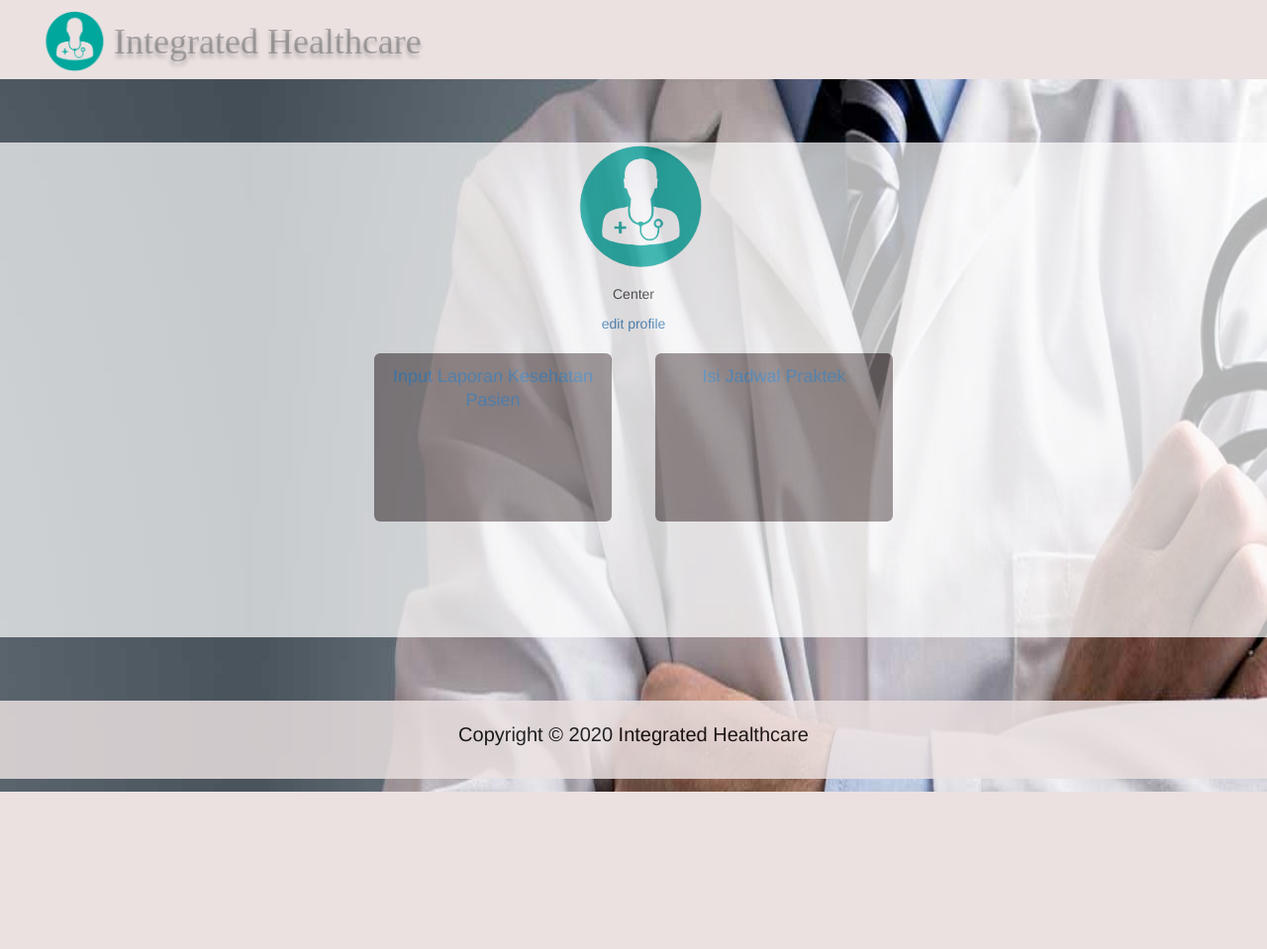
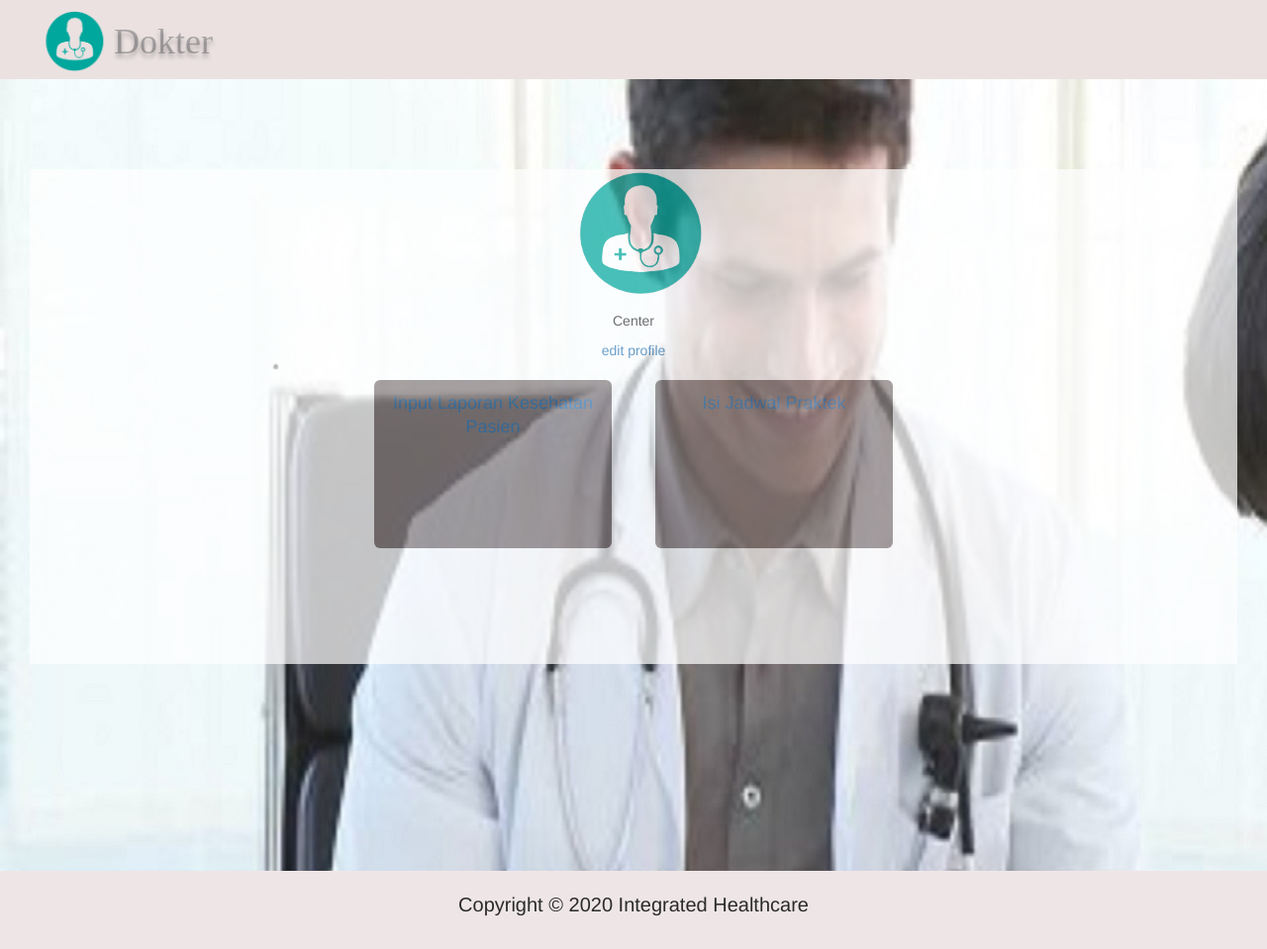
Before and after one commit to ahmadfikri21/Posyandu, a CodeIgniter app: page /Posyandu/index.php/dokter/homepage in a window 1280 px wide. Shown: the whole page at 99% size. Before the commit the page ends 800 px from the top, so only its background shows below. Run offline with CodeIgniter, Linux system fonts and the light colour scheme; data comes from the database, SQL or seed files in the repository; data that the repository does not hold is empty.

Commit message:
perubahan pada header home

```diff
--- a/application/controllers/Dokter.php
+++ b/application/controllers/Dokter.php
@@ -39,7 +39,7 @@ class Dokter extends CI_Controller
         $username = $this->session->userdata('username');
         $data['datadokter'] = $this->dokter_model->get_profile($username);
         $data = $data['datadokter'][0];
-        $this->load->view("templates/dokter/headerHome");
+        $this->load->view("templates/dokter/headerProfile",$data);
         $this->load->view("Dokter/homepage",$data);
         $this->load->view("templates/dokter/footerHome");
     }
@@ -47,10 +47,11 @@ class Dokter extends CI_Controller
     public function daftarpasien(){
         $username = $this->session->userdata('username');
         $data['datadokter'] = $this->dokter_model->get_profile($username);
-
+        $data2['dataprofile']=$this->dokter_model->get_profile($username);
+        $data2 = $data2['dataprofile'][0];
         $data1['value']= $this->dokter_model->get_riwayat($data['datadokter'][0]);
 
-        $this->load->view("templates/dokter/headerHome");
+        $this->load->view("templates/dokter/headerProfile",$data2);
         $this->load->view("Dokter/daftarpasien",$data1);
         $this->load->view("templates/dokter/footerHome");
     }
@@ -59,7 +60,7 @@ class Dokter extends CI_Controller
         $data = substr(current_url(), strrpos(current_url(), '/') + 1);
         $data = $this->dokter_model->get_riwayat_byid($data);
         $data = $data[0];
-        $this->load->view("templates/dokter/headerHome");
+        $this->load->view("templates/dokter/headerProfile",$data);
         $this->load->view("Dokter/inputlaporan",$data);
         $this->load->view("templates/dokter/footerHome");
     }
--- a/application/views/Dokter/daftarpasien.php
+++ b/application/views/Dokter/daftarpasien.php
@@ -1,4 +1,3 @@
-
 <section class="con-daftarpasien-dk">
 
 
--- a/application/views/Dokter/homepage.php
+++ b/application/views/Dokter/homepage.php
@@ -1,3 +1,4 @@
+<div class = "backgroundhp">
 <section class="container-fluid section-hm-dk">
         <section  class="container-fluid section-hm-d">
             <center>
@@ -14,3 +15,4 @@
             </center>
         </section>
 </section>
+</div>
--- a/application/views/Dokter/inputlaporan.php
+++ b/application/views/Dokter/inputlaporan.php
@@ -1,3 +1,4 @@
+<div class="input_laporan_back">
 <section class="con-input-dk">
 
 <h1>Formulir Pemeriksaan</h1>
@@ -26,7 +27,5 @@
   <button type="submit" class="btn btn-secondary btn-input-dk">Simpan</button>
 
 </form>
-
-
-
 </section>
+</div>
--- a/application/views/Dokter/login.php
+++ b/application/views/Dokter/login.php
@@ -1,4 +1,3 @@
-<div class="loginya">
 <section class="container-fluid section-color-dk">
   <div class="LoginBox">
     <div class="h1-login-dk">Selamat Datang Dokter</div>
@@ -16,4 +15,3 @@
     </form>
     </div>
 </section>
-</div>
--- a/application/views/templates/dokter/headerHome.php
+++ b/application/views/templates/dokter/headerHome.php
@@ -5,7 +5,6 @@
     <link rel="stylesheet" href="<?php echo base_url() ?>/assets/css/style.css">
 
 </head>
-
 <body class="LoginDokter">
     <div id="wrapper">
     <header>
--- /dev/null
+++ b/application/views/templates/dokter/headerProfile.php
@@ -0,0 +1,14 @@
+<html>
+<head>
+    <meta charset = "UTF-8">
+    <link rel="stylesheet" href="<?php echo base_url() ?>/assets/css/bootstrap.css">
+    <link rel="stylesheet" href="<?php echo base_url() ?>/assets/css/style.css">
+</head>
+<body class="homepageDokter">
+    <div id="wrapper">
+    <header>
+        <hgroup>
+            <h3> <a class="navbar-brand" href="<?php echo site_url('Dokter/homepage');?>"><img class="nav-logo-dk"  src="<?= base_url('/assets/css/img/Logo_Dokter.png')?>"
+                alt="Logo" > </a><a class="navbar-brand nav-txt-color-dk" href="<?php echo site_url('Dokter/homepage');?>">Dokter <?= $nama?></a></h3>
+        </hgroup>
+    </header>
--- a/assets/css/style.css
+++ b/assets/css/style.css
@@ -209,6 +209,9 @@ footer p{/* mengatur tulisan di footer */
 .LoginDokter{
     background:url('../css/img/back_doctor_1.jpg');
 }
+/*.homepageDokter{
+
+}*/
 #wrapper header{
     padding: 30px;
     background-color: rgb(235, 225, 225);;
@@ -297,6 +300,11 @@ footer p{/* mengatur tulisan di footer */
     font-size: 35px ;
     font-family:'Microsoft YaHei UI Light';
 }
+.backgroundhp{
+    background: url('../css/img/back_doctor_hm.jpg');
+    height: 100%;
+    padding: 30px;
+}
 .section-hm-dk{
     background: white;
     opacity: 0.7;
@@ -321,6 +329,10 @@ footer p{/* mengatur tulisan di footer */
     padding-right: 5%;
     padding-left: 5%;
     height:  80%;
+    background: black;
+    padding: 30px;
+    /*padding-bottom: 30px;*/
+    margin-bottom: 80px
 }
 .form-search-dk{
     margin-top: 5%;
@@ -366,6 +378,9 @@ footer p{/* mengatur tulisan di footer */
     background-color: white;
     opacity: 0.5;
 
+}
+.input_laporan_back{
+    background: url('../css/img/back_doctor_1.jpg');
 }
 .con-input-dk form{
     border-radius: 5px;
```
